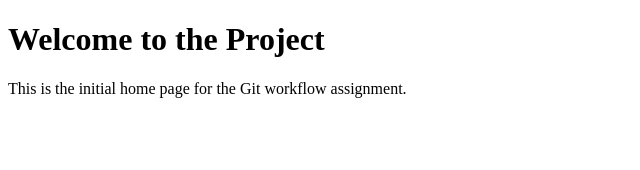
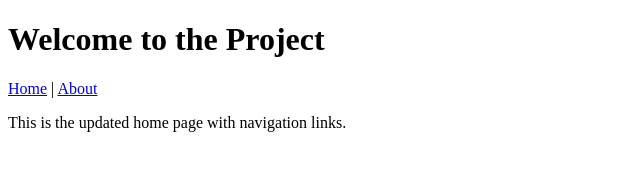
Before and after one commit to SammyUrfen/sdp-sga2-git-workflow, a plain HTML site: page index.html in a window 1280 px wide. Shown: the whole page, without its empty margins (0-640 px from the left). Drawn offline with Linux system fonts and the light colour scheme.

Commit message:
Add navigation bar to index page

```diff
--- a/index.html
+++ b/index.html
@@ -6,6 +6,7 @@
 </head>
 <body>
   <h1>Welcome to the Project</h1>
-  <p>This is the initial home page for the Git workflow assignment.</p>
+  <nav><a href="index.html">Home</a> | <a href="about.html">About</a></nav>
+  <p>This is the updated home page with navigation links.</p>
 </body>
 </html>
```
